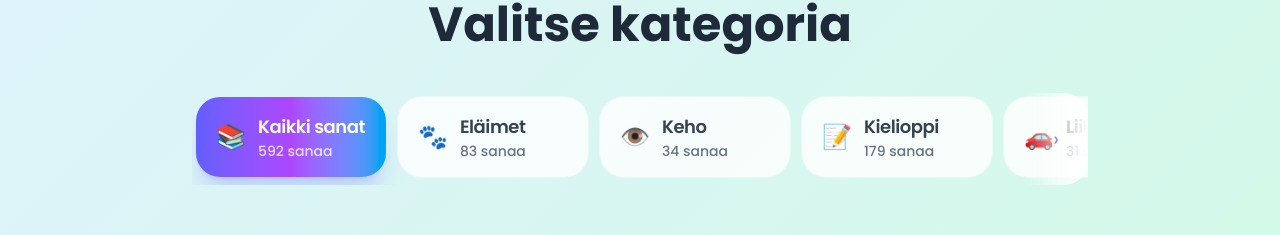
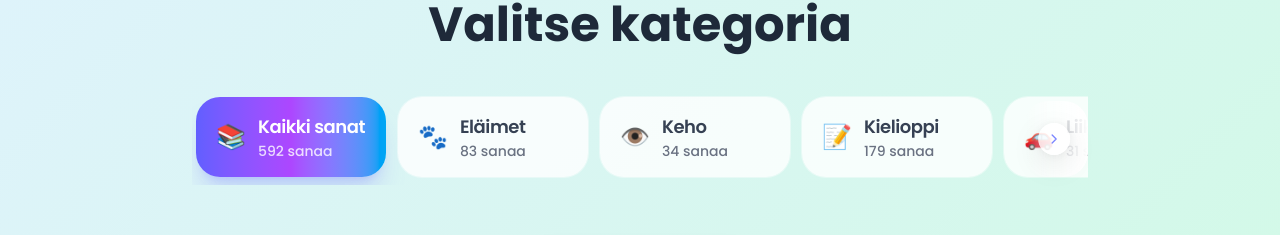
Before and after one commit to Anattti/Sanapeli-app, a Next.js app: page /play in a window 1280 px wide. Shown: the part 279-514 px from the top of the page. Built offline with nearby package versions, Linux system fonts and the light colour scheme.

Commit message:
kategoria nuolet ja väärän vastauksen delay

```diff
--- a/app/play/page.tsx
+++ b/app/play/page.tsx
@@ -97,7 +97,9 @@ function PlayPageContent() {
       updateWeight(currentWord, false, categoryWords);
     }
 
-    // Siirry seuraavaan sanaan 1.5 sekunnin kuluttua
+    const delay = isCorrect ? 1500 : 3000;
+
+    // Siirry seuraavaan sanaan: oikein 1.5 s, väärin 3 s
     setTimeout(() => {
       if (currentIndex + 1 < gameWords.length) {
         setCurrentIndex(prev => prev + 1);
@@ -115,7 +117,7 @@ function PlayPageContent() {
         saveProgress(progress);
         router.push('/results?mode=play');
       }
-    }, 1500);
+    }, delay);
   };
 
   const getChoiceState = (choice: string) => {
--- a/components/CategorySelector.tsx
+++ b/components/CategorySelector.tsx
@@ -121,28 +121,64 @@ export default function CategorySelector({
     updateScrollIndicators();
   }, [items, updateScrollIndicators]);
 
+  const ArrowIndicator = ({
+    direction,
+    visible,
+  }: {
+    direction: 'left' | 'right';
+    visible: boolean;
+  }) => {
+    const isLeft = direction === 'left';
+    const gradientClass = isLeft
+      ? 'left-0 bg-gradient-to-r'
+      : 'right-0 bg-gradient-to-l';
+    const wobble = isLeft ? [-2, 2, -2] : [2, -2, 2];
+
+    return (
+      <motion.div
+        initial={false}
+        animate={{
+          opacity: visible ? 1 : 0,
+          x: visible ? 0 : isLeft ? -12 : 12,
+        }}
+        transition={{ duration: 0.3, ease: 'easeOut' }}
+        className={`pointer-events-none absolute inset-y-2 ${gradientClass} w-12 sm:w-16 rounded-3xl from-white via-white/70 to-transparent`}
+      >
+        <motion.span
+          aria-hidden
+          className="absolute top-1/2 left-1/2 -translate-x-1/2 -translate-y-1/2 grid h-8 w-8 place-items-center rounded-full bg-white/80 shadow-soft ring-1 ring-white/60 text-indigo-400"
+          animate={visible ? { x: wobble } : { x: 0 }}
+          transition={{
+            duration: 1.2,
+            repeat: visible ? Infinity : 0,
+            ease: 'easeInOut',
+          }}
+        >
+          <svg
+            xmlns="http://www.w3.org/2000/svg"
+            viewBox="0 0 24 24"
+            fill="none"
+            stroke="currentColor"
+            strokeWidth="2"
+            strokeLinecap="round"
+            strokeLinejoin="round"
+            className="h-4 w-4"
+          >
+            {isLeft ? (
+              <path d="M15 18l-6-6 6-6" />
+            ) : (
+              <path d="M9 6l6 6-6 6" />
+            )}
+          </svg>
+        </motion.span>
+      </motion.div>
+    );
+  };
+
   return (
     <div className="relative w-full max-w-5xl mx-auto mb-8">
-      <motion.div
-        initial={{ opacity: 0 }}
-        animate={{ opacity: canScrollLeft ? 1 : 0 }}
-        transition={{ duration: 0.25 }}
-        className="pointer-events-none absolute inset-y-0 left-0 w-10 sm:w-16 bg-gradient-to-r from-white via-white/60 to-transparent rounded-l-3xl grid place-items-center"
-      >
-        <span className="text-lg sm:text-xl text-indigo-400" aria-hidden>
-          ‹
-        </span>
-      </motion.div>
-      <motion.div
-        initial={{ opacity: 0 }}
-        animate={{ opacity: canScrollRight ? 1 : 0 }}
-        transition={{ duration: 0.25 }}
-        className="pointer-events-none absolute inset-y-0 right-0 w-10 sm:w-16 bg-gradient-to-l from-white via-white/60 to-transparent rounded-r-3xl grid place-items-center"
-      >
-        <span className="text-lg sm:text-xl text-indigo-400" aria-hidden>
-          ›
-        </span>
-      </motion.div>
+      <ArrowIndicator direction="left" visible={canScrollLeft} />
+      <ArrowIndicator direction="right" visible={canScrollRight} />
 
       <motion.div
         layout
```
